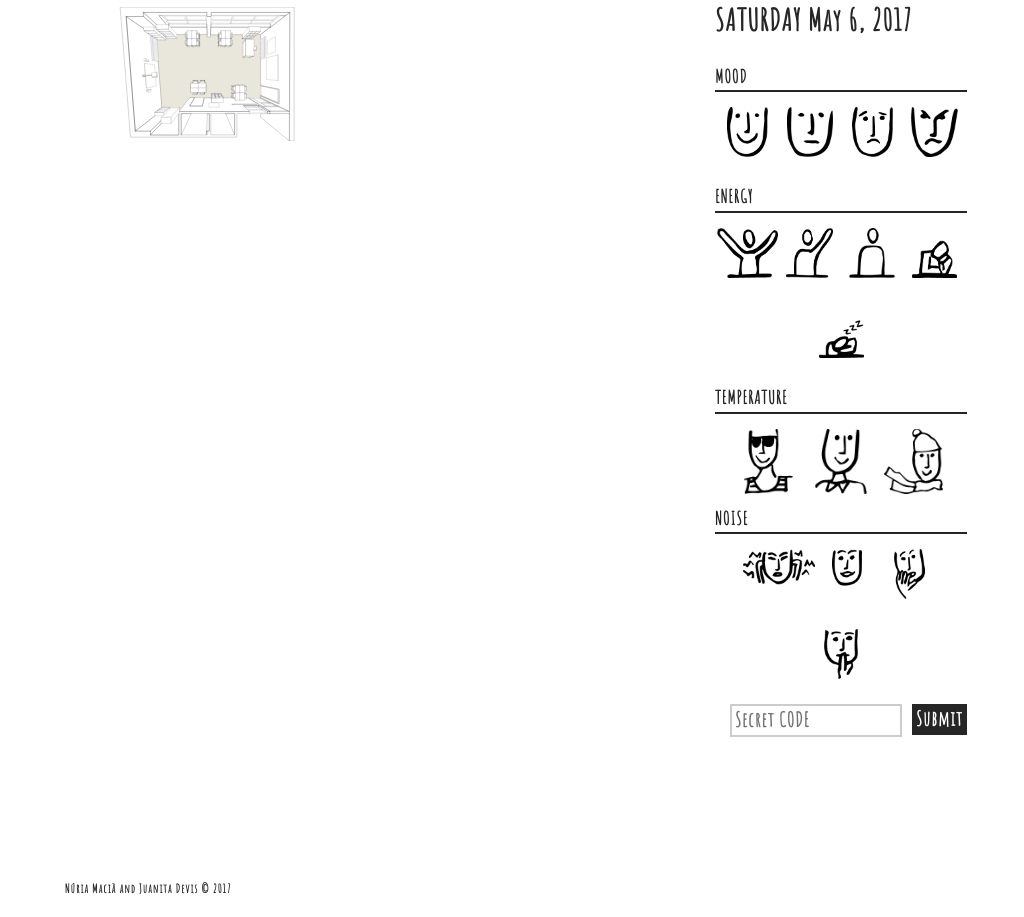
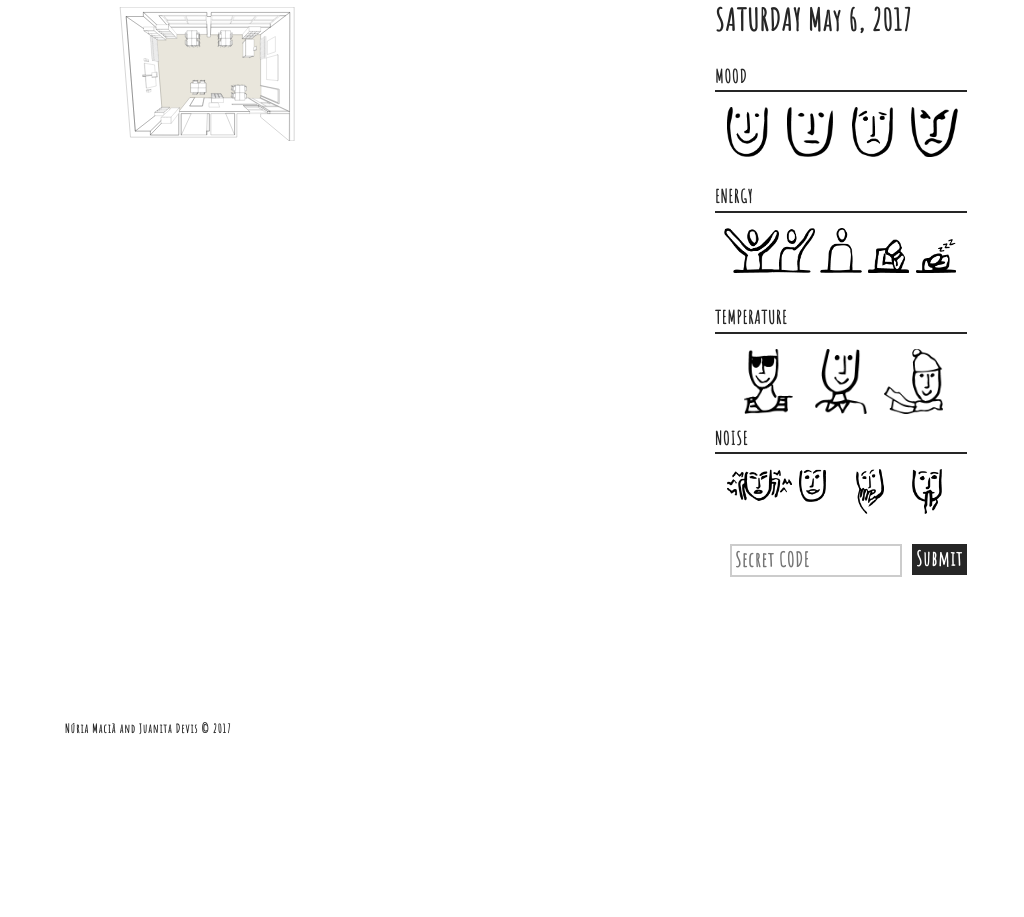
Before and after one commit to nmacia/Electronautes, a PHP site: page /TerMITesForElectronautes.html in a window 1024 px wide. Shown: the part 201-1118 px from the top of the page. After the commit the page ends 935 px from the top, so only its background shows below. Run offline with PHP 8.4, Linux system fonts and the light colour scheme; some libraries are stand-ins or nearby versions.

Commit message:
responsiveness daily survey icons

```diff
--- a/style/style.css
+++ b/style/style.css
@@ -216,7 +216,7 @@ input[type=checkbox]:checked ~ #nav #menu {
 
 main .container {
     padding-bottom: 100px;
-    height: 100%;
+    height: inherit;
 }
 
 no-padding {
@@ -474,6 +474,22 @@ footer {
 */
 @media (min-width: 991px)and (max-width:1199px) {
 
+      .buttonsurvey-energy {
+    max-width: 45px;
+}
+    .buttonsurvey-energy figure img {
+    height: 45px;
+}
+    .buttonsurvey-noise {
+    max-width: 55px;
+    }
+
+     .buttonsurvey-noise figure img {
+    height: 45px;
+}
+
+
+
     .row-sensor figure img {
 	   height: 50px;
     }
```
